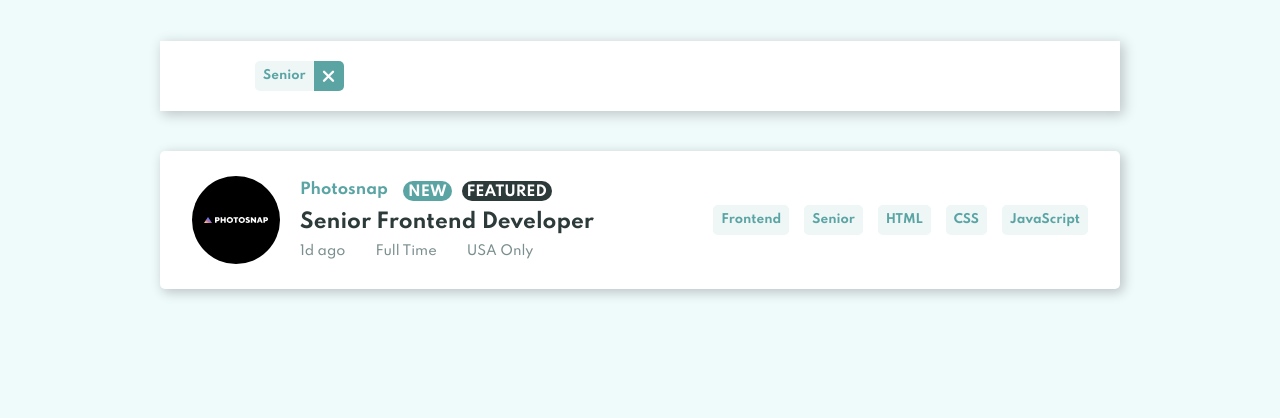
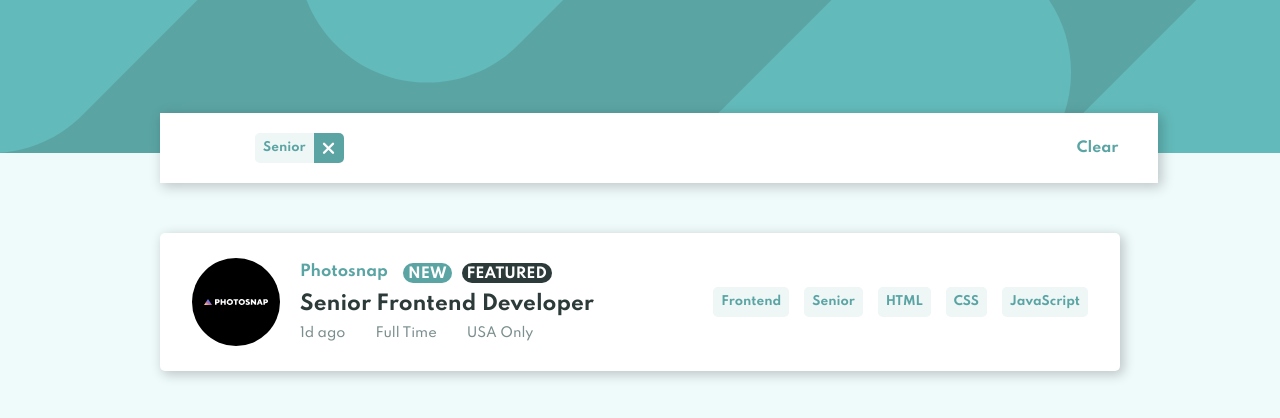
Before and after one commit to v8ify/Job-Listing, a React (Create React App) app: page / in a window 1280 px wide. Both pictures are taken after a click on the element "Senior". Shown: the top 418 px of the page. Built offline with nearby package versions, Linux system fonts and the light colour scheme.

Commit message:
Added clearing all filters functionality

```diff
--- a/src/actions/index.js
+++ b/src/actions/index.js
@@ -28,12 +28,14 @@ export const deleteFilters = filter => {
   return { type: "DELETE_FILTERS", payload: filter };
 };
 
+export const clearFilters = () => {
+  return { type: "CLEAR_FILTERS" };
+};
+
 export const displayList = () => {
   return (dispatch, getState) => {
     const jobList = getState().completeJobsList;
-    console.log(jobList);
     const filters = getState().filters;
-    console.log(filters);
     const jobsToShow = [];
 
     if ((filters[0] === "" && filters.length === 1) || filters.length === 0) {
--- a/src/components/App.css
+++ b/src/components/App.css
@@ -22,13 +22,23 @@ body {
 .App {
   min-height: 100vh;
   background-color: var(--background);
-  padding: 1px 0;
+  padding: 0px 0;
+}
+
+.App-header {
+  height: 153px;
+  background-image: url("./background-image/bg-header-desktop.svg");
+  background-repeat: no-repeat;
+  background-size: cover;
+  background-color: var(--dark-cyan);
+  position: relative;
 }
 
 .JobsList {
   display: grid;
   grid-template-columns: repeat(1, 1fr);
   padding: 0px 160px;
+  margin-top: 80px;
 }
 
 .JobCard {
@@ -124,11 +134,14 @@ body {
 }
 
 .FiltersBar {
-  margin: 40px 160px;
+  margin: 0px 160px;
+  width: 78vw;
   display: flex;
   padding: 20px 40px;
   background-color: #fff;
   box-shadow: 3px 3px 12px 1px rgba(0, 0, 0, 0.2);
+  position: absolute;
+  bottom: -30px;
 }
 
 .FilterItem {
@@ -139,6 +152,18 @@ body {
   border-radius: 5px 0px 0px 5px;
   background-color: var(--filter-tablet);
   color: var(--dark-cyan);
+}
+
+.FiltersBar__clear {
+  margin-left: auto;
+  color: var(--dark-cyan);
+  cursor: pointer;
+  align-self: center;
+  font-size: 14px;
+}
+
+.FiltersBar__clear:hover {
+  text-decoration: underline;
 }
 
 .fa-times {
--- a/src/components/FiltersBar.js
+++ b/src/components/FiltersBar.js
@@ -1,8 +1,14 @@
 import React, { Component } from "react";
 import { connect } from "react-redux";
+import { clearFilters, displayList } from "../actions/index";
 import FilterItem from "./FilterItem";
 
 class FiltersBar extends Component {
+  onClearClick = () => {
+    this.props.clearFilters();
+    this.props.displayList();
+  };
+
   render() {
     if (!this.props.filters || !this.props.filters[0]) return null;
     return (
@@ -10,6 +16,9 @@ class FiltersBar extends Component {
         {this.props.filters.map(filter => (
           <FilterItem filter={filter} />
         ))}
+        <p className="FiltersBar__clear" onClick={this.onClearClick}>
+          Clear
+        </p>
       </div>
     );
   }
@@ -19,4 +28,6 @@ const mapStateToProps = state => {
   return { filters: state.filters };
 };
 
-export default connect(mapStateToProps)(FiltersBar);
+export default connect(mapStateToProps, { clearFilters, displayList })(
+  FiltersBar
+);
--- a/src/reducers/index.js
+++ b/src/reducers/index.js
@@ -16,6 +16,8 @@ const filtersReducer = (state = [], action) => {
       return [...new Set([...state, action.payload])];
     case "DELETE_FILTERS":
       return state.filter(item => item !== action.payload);
+    case "CLEAR_FILTERS":
+      return [];
     default:
       return state;
   }
```
Also changed, not shown: src/components/background-image/bg-header-desktop.svg (added).
